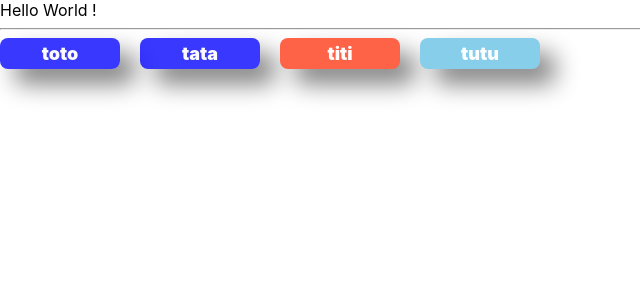
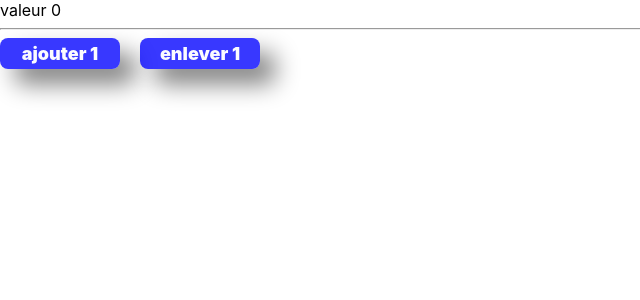
Before and after one commit to fadlnndd/FormationReact_tjs, a React (Create React App) app: page / in a window 1280 px wide. Shown: the top 300 px of the page, without its empty margins (0-640 px from the left). Built offline with nearby package versions, Linux system fonts and the light colour scheme.

Commit message:
changement de valeur non fonctionnel

```diff
--- /dev/null
+++ b/src/App/App.jsx
@@ -0,0 +1,28 @@
+import React from 'react';
+import './App.css';
+import Button from './components/Button/Button';
+
+class App extends React.Component {
+  #counter
+  constructor(props){
+    super(props);
+    this.#counter=0;
+  }
+
+  render() {
+    return (
+      <div className="App">
+        valeur {this.#counter}
+        <hr />
+        <Button text="ajouter 1" type="button" onButtonClicked={()=>{
+          alert('le button est clicked');
+          this.#counter += 1;
+          console.log(this.#counter);
+        }} />
+        <Button text="enlever 1" type="button"/>
+      </div>
+    );
+  }
+}
+
+export default App;
--- a/src/App/App.tsx
+++ /dev/null
@@ -1,23 +0,0 @@
-import React from 'react';
-import './App.css';
-import Button from './components/Button/Button';
-
-function App() {
-  return (
-    <div className="App">Hello World !
-      <hr />
-      <Button text="toto" type="reset"/>
-      <Button text="tata" type="submit"/>
-      <Button bgColor="tomato"
-        text="titi"
-        size={{
-          margin:{bottom:'12px', right: '24px'},
-          padding: { h: "20px", w: "40px"}
-        }}
-      />
-      <Button bgColor="skyblue" text="tutu" type="button"/>
-    </div>
-  );
-}
-
-export default App;
--- a/src/App/components/Button/Button.jsx
+++ b/src/App/components/Button/Button.jsx
@@ -4,7 +4,19 @@ import PropTypes from 'prop-types'
 
 function Button(props) {
     console.log(props);
-    return <button type={props.type} className={styles.Button} style={{backgroundColor: props.bgColor}}>{props.text}</button>
+    return (
+      <button
+        onClick={(evt) => {
+          console.log(evt);
+          props.onButtonClicked();
+        }}
+        type={props.type}
+        className={styles.Button}
+        style={{ backgroundColor: props.bgColor }}
+      >
+        {props.text}
+      </button>
+    );
 }
 Button.propTypes={
     text: PropTypes.string.isRequired,
```
